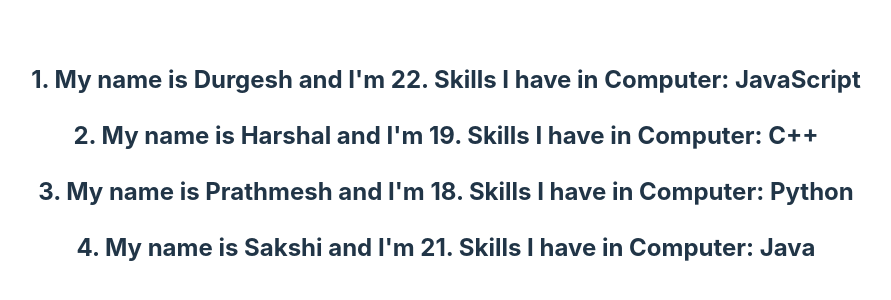
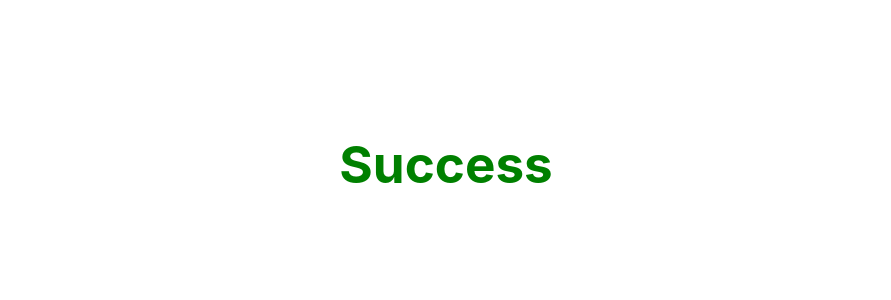
Before and after one commit to durgeshh04/React.js-Learning, a React (Vite) app: page / in a window 1280 px wide. Shown: the part 236-536 px from the top of the page, without its empty margins (194-1085 px from the left). Built offline with nearby package versions, Linux system fonts and the light colour scheme.

Commit message:
update commit

```diff
--- a/src/App.jsx
+++ b/src/App.jsx
@@ -6,6 +6,14 @@ import SetState from "./components/SetState";
 import Parent from "./components/Parent";
 import ConditionalRendering from "./components/ConditionalRendering";
 import NameList from "./components/NameList";
+// import StylesInReact from "./components/StylesInReact";
+import styles from "./CSS_Style.module.css";
+
+
+
+
+
+
 
 function App() {
   // Basic understanding of how to send props to the component
@@ -54,7 +62,12 @@ function App() {
         {/* <ConditionalRendering /> */}
 
         {/* List Rendering */}
-        <NameList />
+        {/* <NameList /> */}
+
+        {/* Styles in React */}
+        {/* <StylesInReact /> */}
+        {/* Css Modules */}
+        <h1 className={styles.success}>Success</h1>
       </div>
     </>
   );
--- /dev/null
+++ b/src/CSS_Style.module.css
@@ -0,0 +1,3 @@
+.success{
+    color: green;
+}
--- a/src/components/Child.jsx
+++ b/src/components/Child.jsx
@@ -1,3 +1,5 @@
+// Receiving method as prop from Parent.jsx component
+
 import React from "react";
 
 const Child = ({generateName }) => {
--- a/src/components/ConditionalRendering.jsx
+++ b/src/components/ConditionalRendering.jsx
@@ -1,3 +1,5 @@
+// Conditional Redering
+
 import React, { useState } from "react";
 
 const ConditionalRendering = () => {
--- a/src/components/NameList.jsx
+++ b/src/components/NameList.jsx
@@ -1,3 +1,5 @@
+// List Rendering- from NameList.jsx component to PersonList.jsx component
+
 import React from "react";
 import PersonList from "./PersonList";
 
--- a/src/components/Parent.jsx
+++ b/src/components/Parent.jsx
@@ -1,3 +1,5 @@
+// Method as a prop to Child.jsx component - parent to child
+
 import React, { useState } from "react";
 import Child from "./Child";
 
--- a/src/components/PersonList.jsx
+++ b/src/components/PersonList.jsx
@@ -1,3 +1,5 @@
+// List Rendering- Printing person list by receiving json from NameList.jsx
+
 import React from "react";
 
 const PersonList = ({ person}) => {
--- /dev/null
+++ b/src/components/StylesInReact.css
@@ -0,0 +1,4 @@
+.primary{
+    color: crimson;
+    font-family: gigi;
+}
--- /dev/null
+++ b/src/components/StylesInReact.jsx
@@ -0,0 +1,31 @@
+// 1. Css Stylesheets:
+
+import React from "react";
+import "./StylesInReact.css";
+
+// const StylesInReact = () => {
+//   return (
+//     <div>
+//       <h1 className='primary'>Durgesh</h1>
+//     </div>
+//   )
+// }
+
+// 2. Inline Stylesheet
+// const StylesInReact = () => {
+//   const primary = {
+//     color: "crimson",
+//     fontFamily: "gigi",
+//   };
+//   return (
+//     <div>
+//       <h1 style={primary}>Durgesh</h1>
+//     </div>
+//   );
+// };
+
+
+// 3. CSS Modules:
+// This code is in App.jsx component
+
+export default StylesInReact;
```
